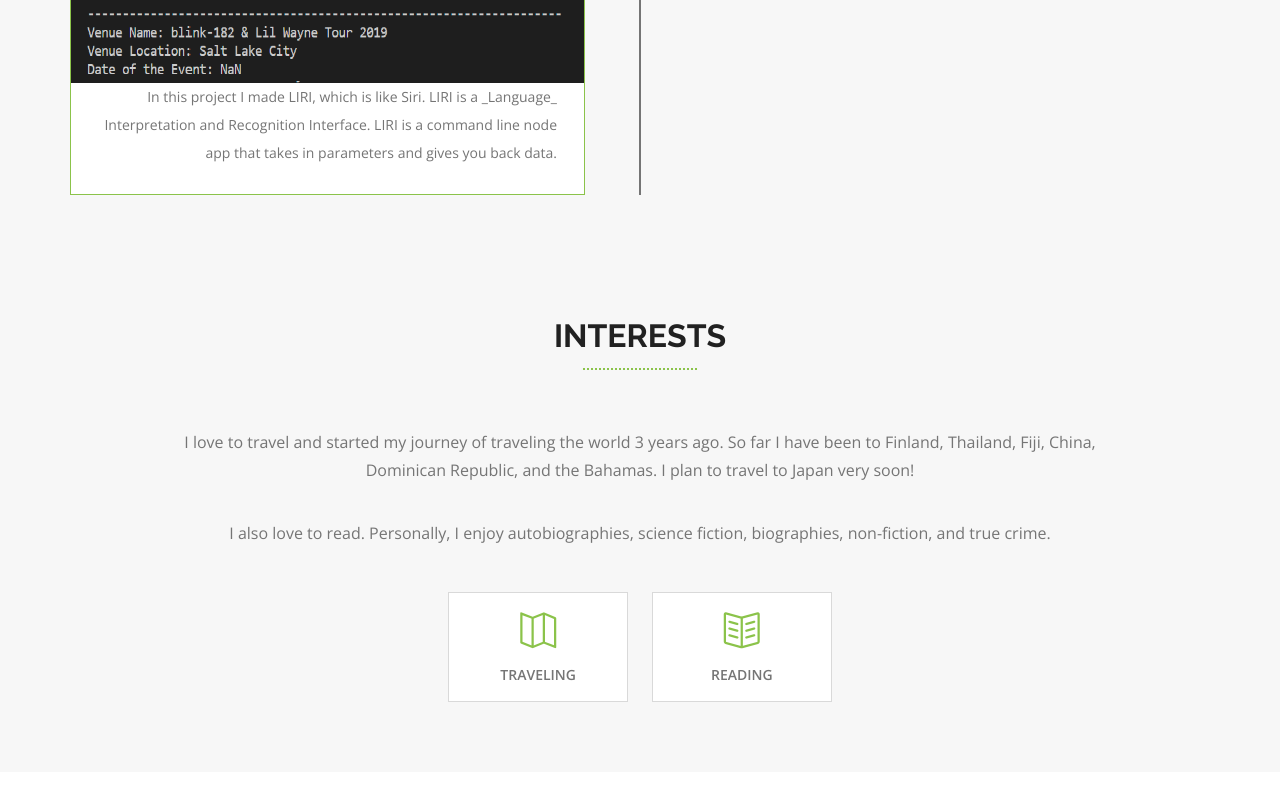
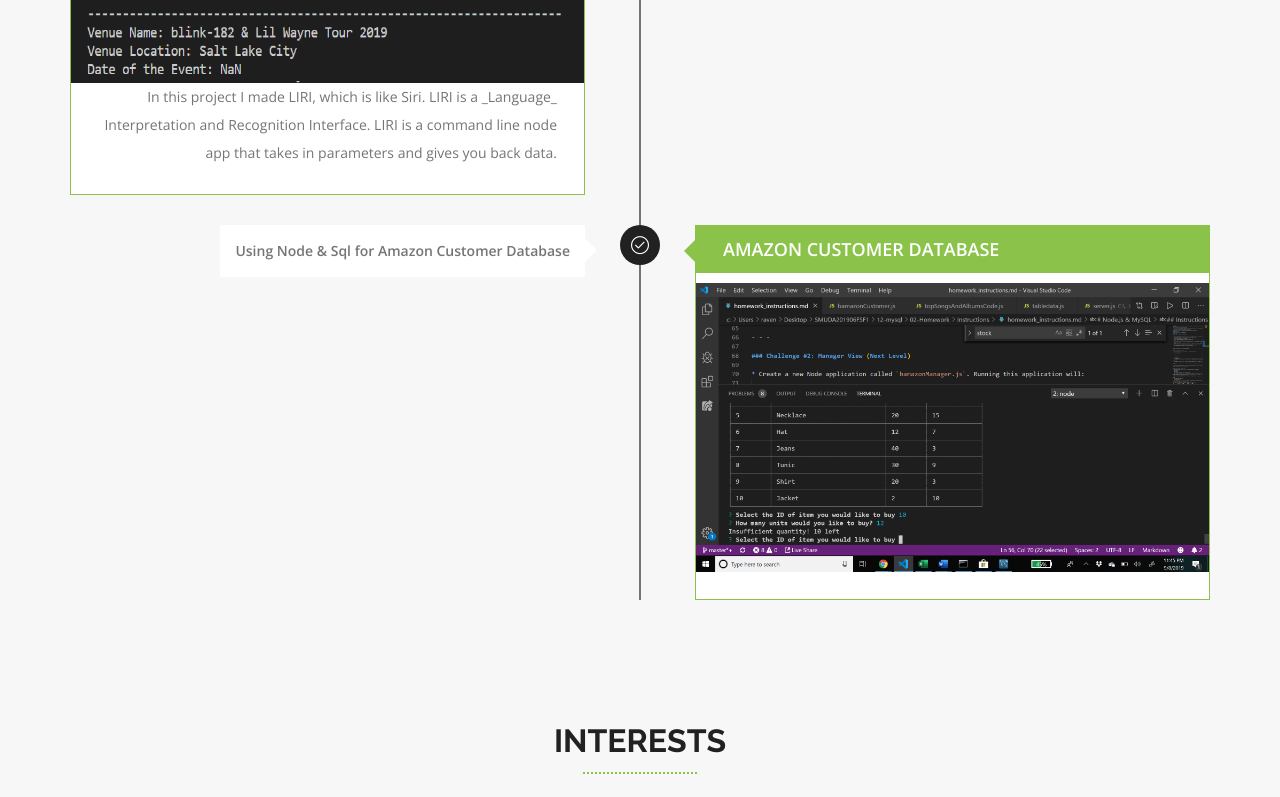
Before and after one commit to ravengates/newportfolio, a plain HTML site: page index.html in a window 1280 px wide. Shown: the part 3885-4682 px from the top of the page. Drawn offline with nearby package versions, Linux system fonts and the light colour scheme.

Commit message:
updated with sql homework

```diff
--- a/index.html
+++ b/index.html
@@ -294,6 +294,35 @@
 
 
     <!----------------------------------------------------------------------------------------------->
+     <!-- timeline fourth row left date & year right description -->
+     <div class="timeline">
+      <div class="row">
+        <div class="col-md-6 col-sm-6">
+          <!-- timeline marker -->
+          <div class="timeline-marker">
+            <div class="animate-bg">
+              <i class="icon-check icons"></i>
+            </div>
+          </div>
+          <!-- left date & year -->
+          <div class="timeline-year left">
+           Using Node & Sql for Amazon Customer Database
+            <div class="right-arrow-year"></div>
+          </div>
+        </div>
+        <!-- right description -->
+        <div class="col-md-6 col-sm-6">
+          <div class="timeline-details right">
+            <h4> <a href="https://nima99.github.io/project-1/">Amazon Customer Database</a></h4>
+              <img src= "images/portfolio/sql4.png">
+            <p>  </p>
+            <div class="left-arrow"></div>
+          </div>
+        </div> <!-- end discription -->
+      </div>
+    </div> <!-- end timeline row -->
+
+    <!---------------------------------------------------------------------------------------->
 
   </div>
 </section>
```
Also changed, not shown: images/portfolio/sql4.png (added).
